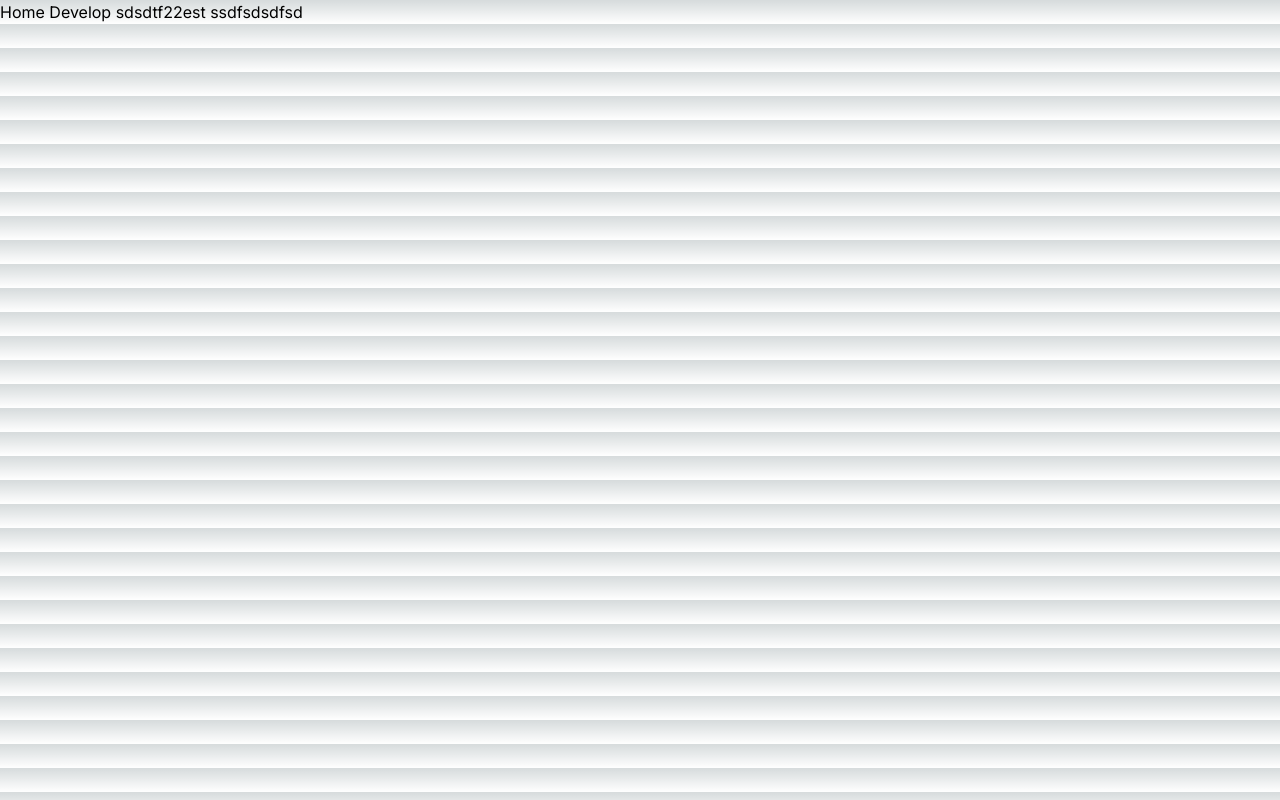
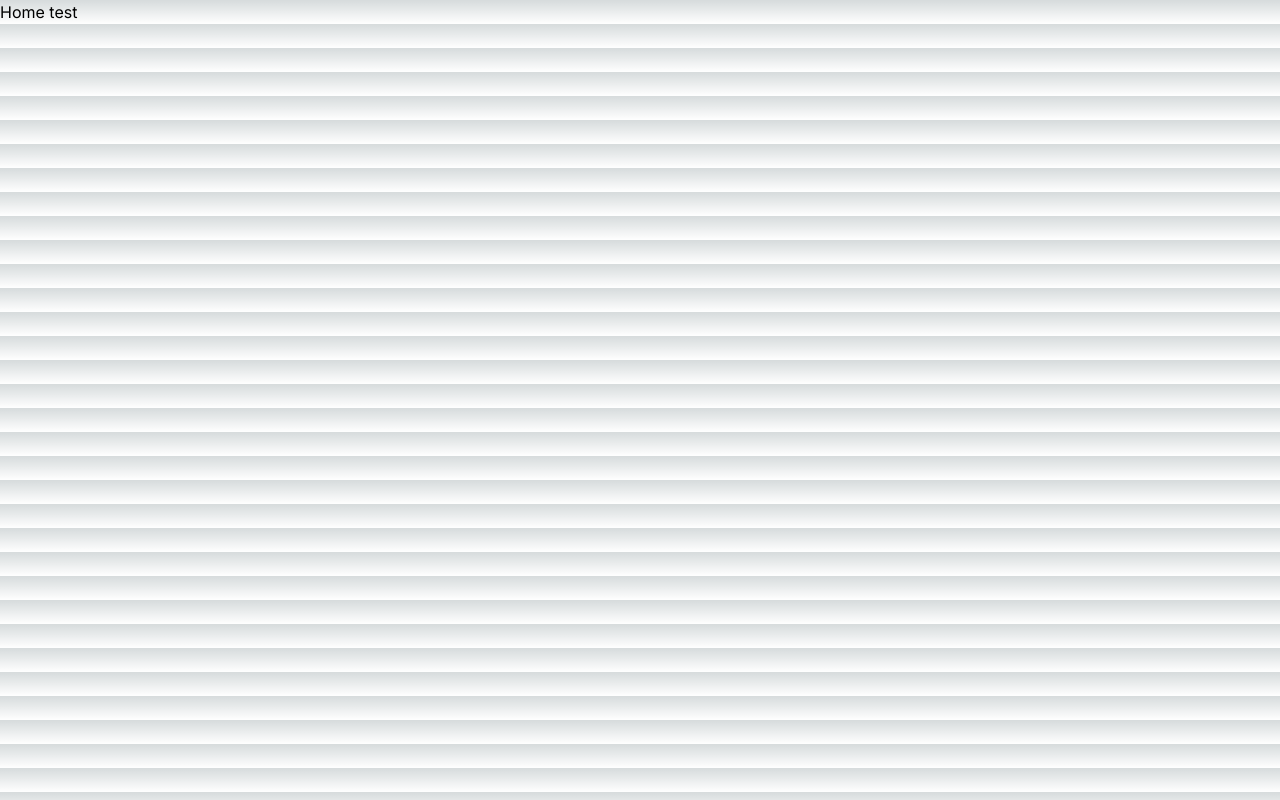
Before and after one commit to stat1202/yarn-nextjs-test, a Next.js app: page / in a window 1280 px wide. Built offline with nearby package versions, Linux system fonts and the light colour scheme.

Commit message:
#12 docs

```diff
--- a/src/app/page.tsx
+++ b/src/app/page.tsx
@@ -1,5 +1,5 @@
 import React from "react";
 
 export default function Home() {
-  return <div>Home Develop sdsdtf22est ssdfsdsdfsd</div>;
+  return <div>Home test</div>;
 }
```
